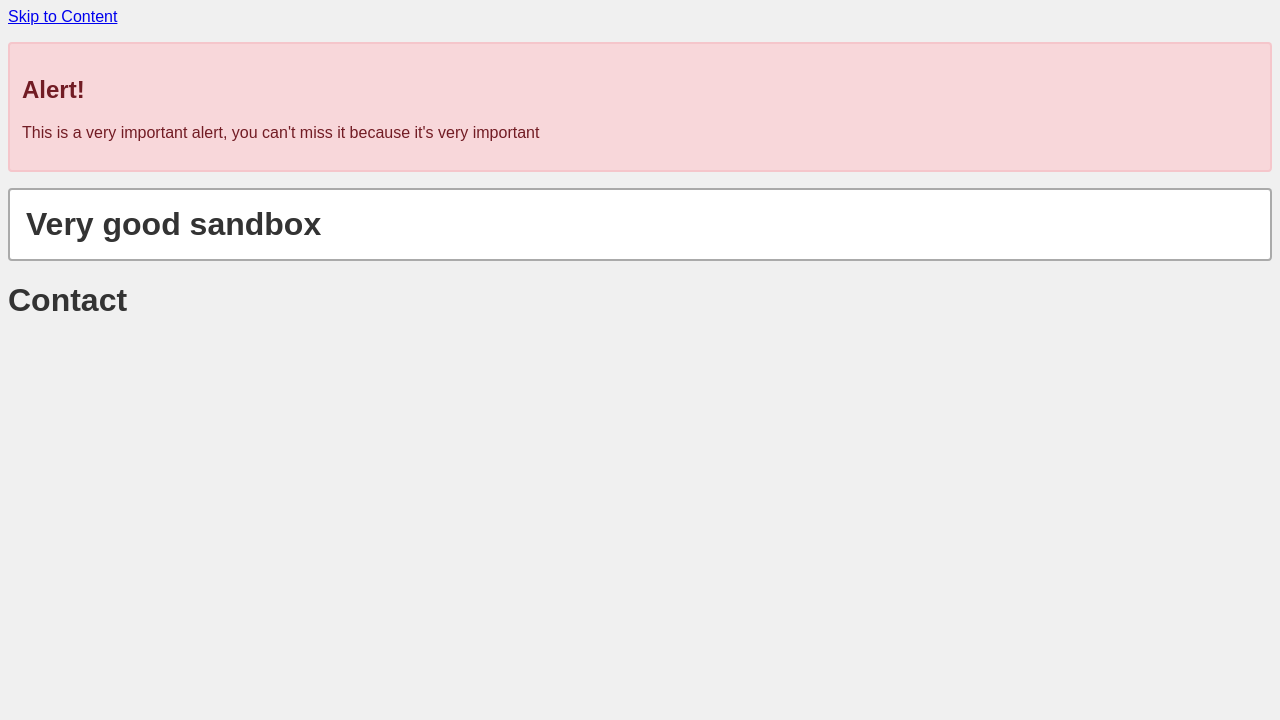
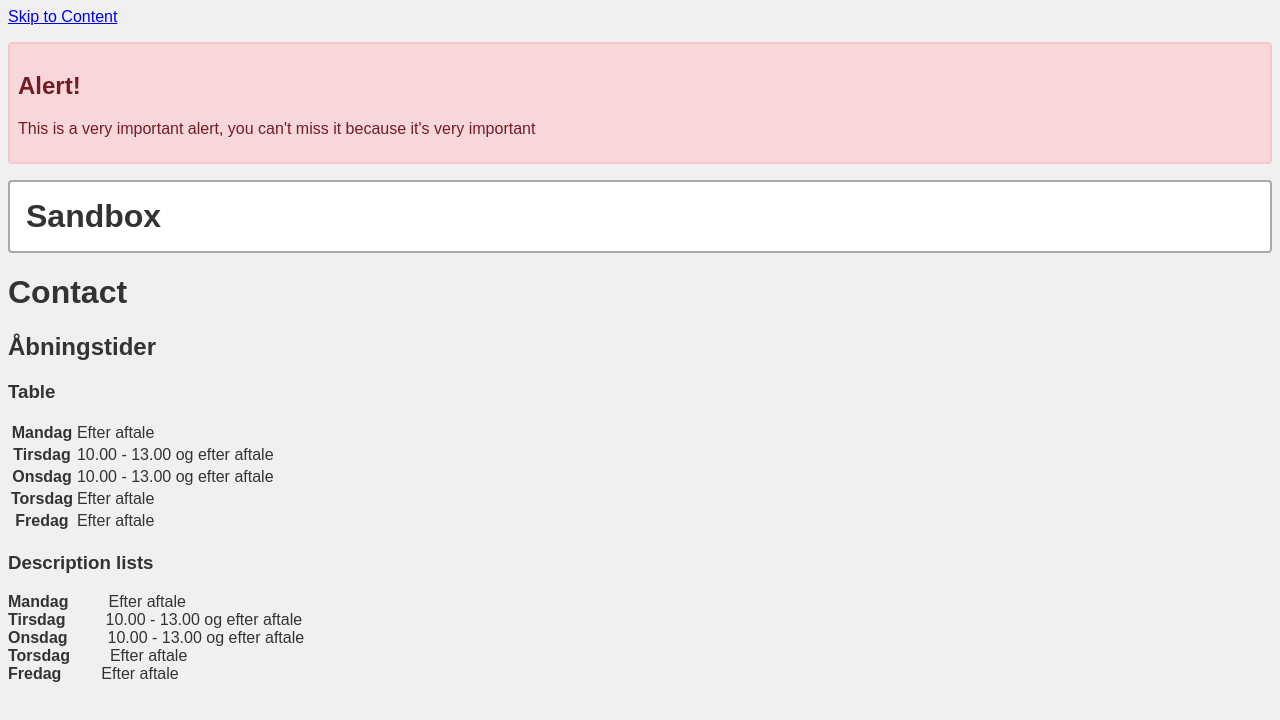
Before and after one commit to Koseioki/Sandbox, a plain HTML site: page contact.html in a window 1280 px wide. Drawn offline with Linux system fonts and the light colour scheme.

Commit message:
Added table comparison

```diff
--- a/contact.html
+++ b/contact.html
@@ -1,11 +1,13 @@
 <!DOCTYPE html>
 <html lang="en">
+
 <head>
     <meta charset="UTF-8">
     <meta name="viewport" content="width=device-width, initial-scale=1.0">
     <link rel="stylesheet" href="style.css">
     <title>Sandbox</title>
 </head>
+
 <body>
 
     <a href="#main-content">Skip to Content</a>
@@ -20,16 +22,70 @@
 
     <header>
         <a class="title" href="./index.html">
-        Very good sandbox
-    </a>
+            Sandbox
+        </a>
     </header>
 
 
     <main id="main-content">
         <h1>Contact</h1>
+        <section lang="da">
+            <h2>Åbningstider</h2>
+            <h3>Table</h3>
+            <table>
+                <tr>
+                    <th scope="row">Mandag</th>
+                    <td>Efter aftale</td>
+                </tr>
+                <tr>
+                    <th scope="row">Tirsdag</th>
+                    <td>10.00 - 13.00 og efter aftale</td>
+                </tr>
+                <tr>
+                    <th scope="row">Onsdag</th>
+                    <td>10.00 - 13.00 og efter aftale</td>
+                </tr>
+                <tr>
+                    <th scope="row">Torsdag</th>
+                    <td>Efter aftale</td>
+                </tr>
+                <tr>
+                    <th scope="row">Fredag</th>
+                    <td>Efter aftale</td>
+                </tr>
+
+            </table>
+
+            <h3>Description lists</h3>
+            <dl>
+                <div class="dl-table">
+                    <dt>Mandag</dt>
+                    <dd>Efter aftale</dd>
+                </div>
+                <div class="dl-table">
+                    <dt>Tirsdag</dt>
+                    <dd>10.00 - 13.00 og efter aftale</dd>
+                </div>
+                <div class="dl-table">
+                    <dt>Onsdag</dt>
+                    <dd>10.00 - 13.00 og efter aftale</dd>
+                </div>
+                <div class="dl-table">
+                    <dt>Torsdag</dt>
+                    <dd>Efter aftale</dd>
+                </div>
+                <div class="dl-table">
+                    <dt>Fredag</dt>
+                    <dd>Efter aftale</dd>
+                </div>
+            </dl>
+
+
+        </section>
 
     </main>
 
 
 </body>
+
 </html>
--- a/style.css
+++ b/style.css
@@ -9,7 +9,7 @@ body{
 .alert{
     background-color: #f8d7da;
     color: #721c24;
-    padding: 0.75rem;
+    padding: 0.5rem;
     margin: 1rem 0;
     border: 0.125rem solid #f5c6cb;
     border-radius: 0.25rem;
@@ -30,3 +30,12 @@ header{
     text-decoration: none;
     color: #333;
 }
+
+
+dt{
+    font-weight: bold;
+}
+
+.dl-table{
+    display: flex;
+}
```
Also changed, not shown: index.html (+1 -1 lines).
